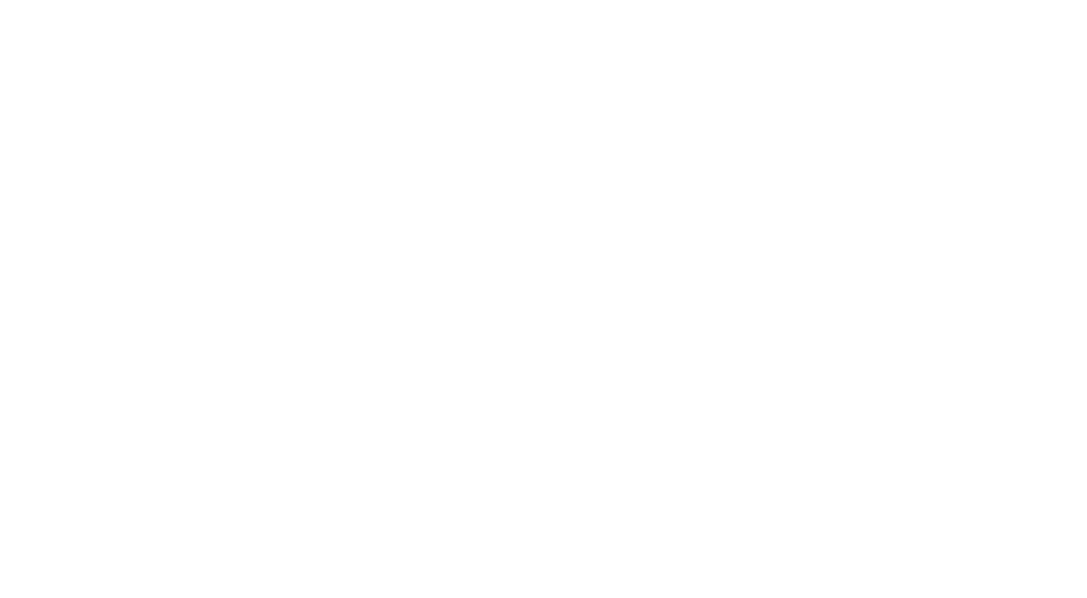
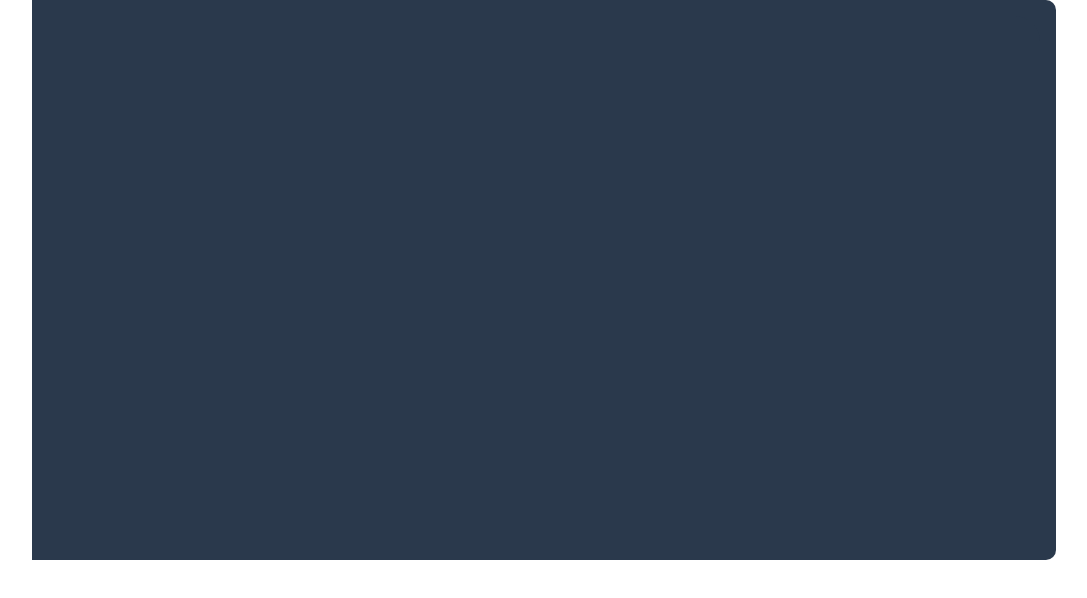
Before and after one commit to augustosplett/pokedex, a Next.js app: page / in a window 1280 px wide. Shown: the top 598 px of the page, without its empty margins (96-1183 px from the left). Built offline with nearby package versions, Linux system fonts and the light colour scheme.

Commit message:
Feature: Created the Book Cover

```diff
--- /dev/null
+++ b/src/components/BookCover/index.jsx
@@ -0,0 +1,9 @@
+import styles from "./style.module.css"
+
+export default function BookCover({ children }){
+    return(
+        <div className={styles.cover}>
+            {children}
+        </div>
+    )
+}
--- /dev/null
+++ b/src/components/BookCover/style.module.css
@@ -0,0 +1,9 @@
+.cover{
+    background-color: #2a394c;
+    width: 80%;
+    min-height: 70vh;
+    border-top-right-radius: 10px;
+    border-bottom-right-radius: 10px;
+    position: relative;
+
+}
--- /dev/null
+++ b/src/components/BookCoverBorder/index.jsx
@@ -0,0 +1,12 @@
+import styles from './style.module.css'
+
+export default function Border(){
+    return(
+        <div className={`${styles.pai} ${styles.rightTop}`}>
+            <div className={styles.BorderBotton}></div>
+            <div className={styles.BorderRight}></div>
+            <div className={styles.BorderCurve}></div>
+            <div className={styles.InnerCurve}></div>
+        </div>
+    )
+}
--- /dev/null
+++ b/src/components/BookCoverBorder/style.module.css
@@ -0,0 +1,58 @@
+@value borderColor: #ae7d20;
+@value borderGlow: #dfb548;
+
+
+.rightTop{
+    top:0;
+    right: 0;
+    rotate: -90deg
+}
+
+.rightBottom{
+    bottom:0;
+    right: 0;
+}
+.pai{
+    height: 80px;
+    width: 80px;
+    position: absolute;
+}
+.BorderBotton{
+    width: 100%;
+    height: 20%;
+    background-color: borderColor;
+    border-bottom-right-radius: 25px;
+    border-top-left-radius: 50px;
+    position: absolute;
+    bottom: 0px;
+    border-bottom: 1px solid borderGlow;
+}
+.BorderRight{
+    width: 20%;
+    height: 100%;
+    background-color: borderColor;
+    border-bottom-right-radius: 25px;
+    border-top-left-radius: 50px;
+    position: absolute;
+    right: 0px;
+    border-right: 1px solid borderGlow;
+
+}
+.BorderCurve{
+    width: 90%;
+    height: 90%;
+    border-radius: 50%;
+    position: absolute;
+    right: 0;
+    bottom: 0;
+    border: 25px borderColor solid;
+}
+.InnerCurve{
+    background-color:#2a394c;
+    width: 80%;
+    height: 80%;
+    position: absolute;
+    left: 0;
+    top: 0;
+    border-bottom-right-radius: 25px;
+}
--- a/src/pages/index.js
+++ b/src/pages/index.js
@@ -1,6 +1,8 @@
 import Head from 'next/head'
 import { Inter } from 'next/font/google'
 import styles from '@/styles/Home.module.css'
+import BookCover from '@/components/BookCover'
+import Border from '@/components/BookCoverBorder'
 
 const inter = Inter({ subsets: ['latin'] })
 
@@ -13,6 +15,9 @@
         <meta name="viewport" content="width=device-width, initial-scale=1" />
       </Head>
       <main className={`${styles.main} ${inter.className}`}>
+        <BookCover>
+          <Border style={{bottom:0}}/>
+        </BookCover>
       </main>
     </>
   )
--- a/src/styles/Home.module.css
+++ b/src/styles/Home.module.css
@@ -3,6 +3,6 @@
   flex-direction: column;
   justify-content: space-between;
   align-items: center;
-  padding: 6rem;
   min-height: 100vh;
+  width: 100vw;
 }
--- a/src/styles/globals.css
+++ b/src/styles/globals.css
@@ -1,3 +1,5 @@
+
+
 * {
   box-sizing: border-box;
   padding: 0;
```
Also changed, not shown: teste.json (added, +87 -0 lines).
